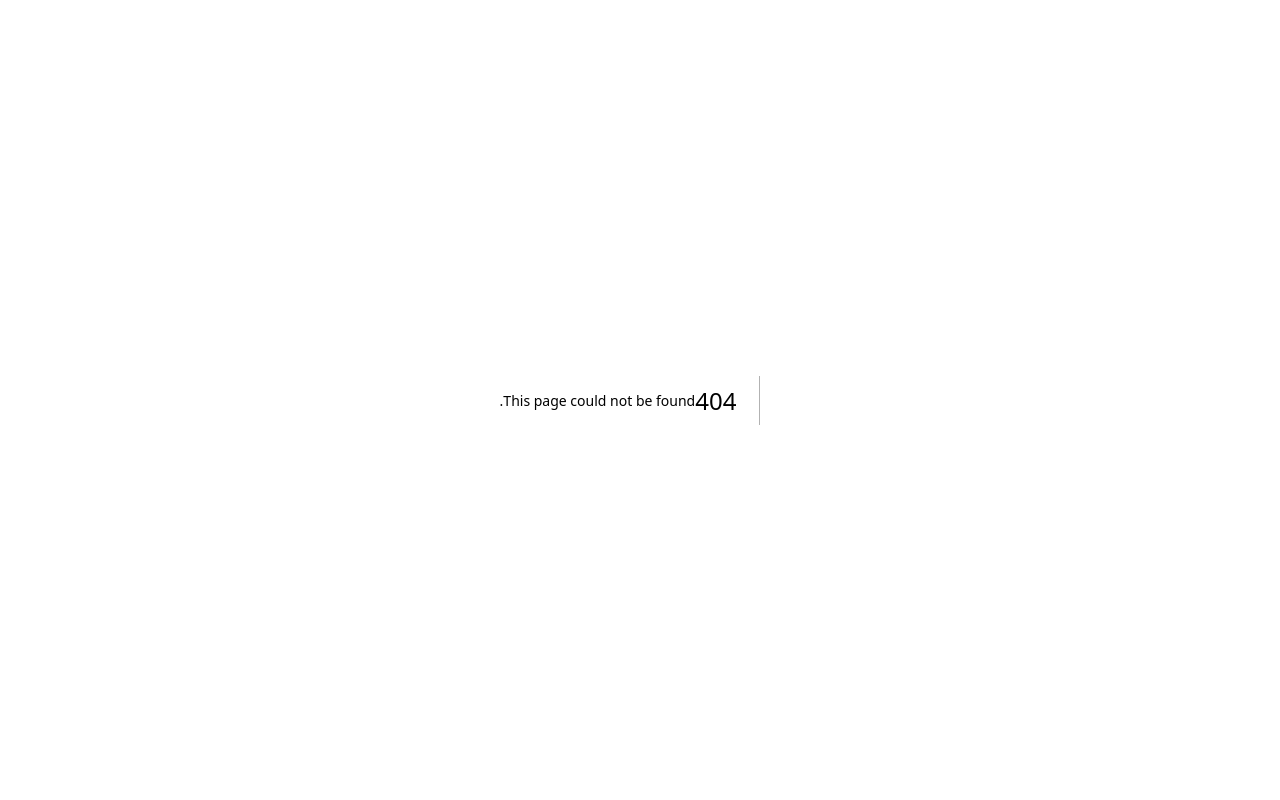
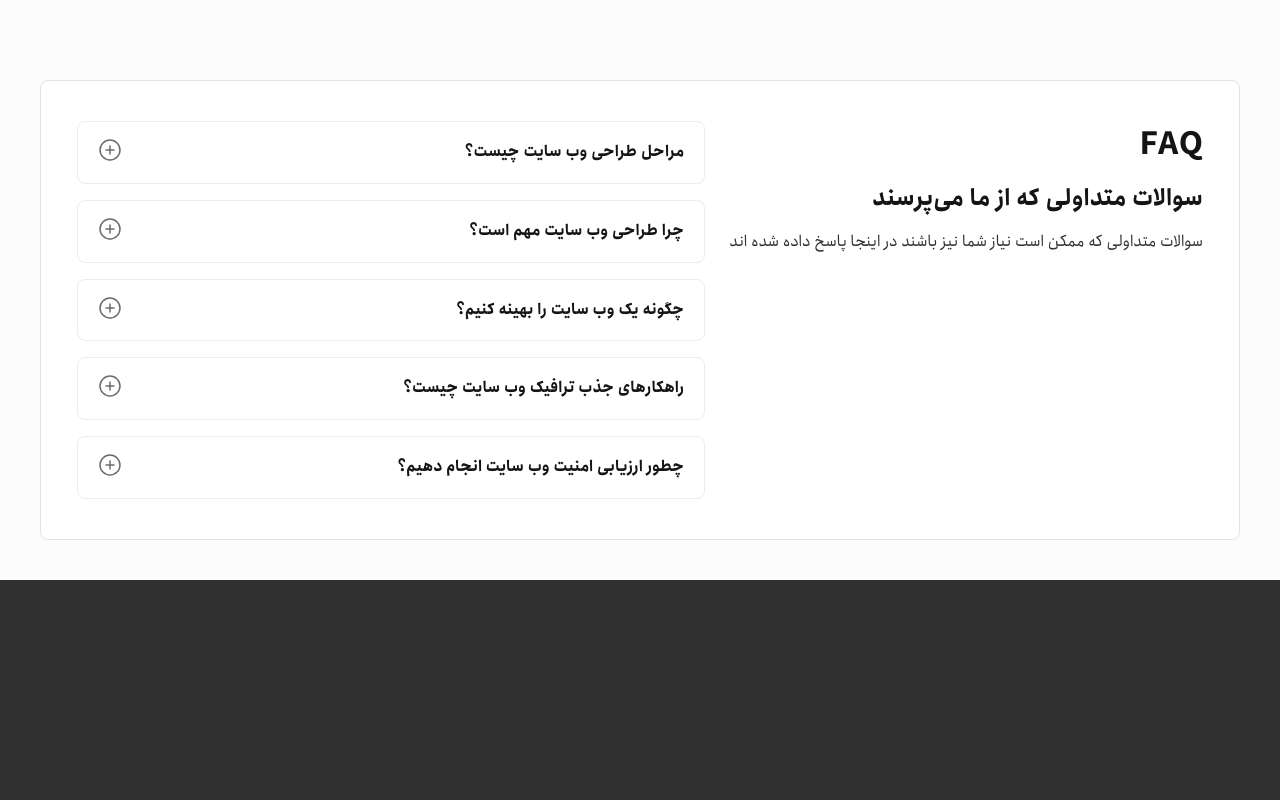
Before and after one commit to moodizone/persian, a Next.js app: page /campaigns in a window 1280 px wide. Before the commit this address had no page. Shown: the top 800 px of the page. Built offline with nearby package versions, Linux system fonts and the light colour scheme.

Commit message:
🚧 add FAQ section

```diff
--- /dev/null
+++ b/src/app/campaigns/faq.tsx
@@ -0,0 +1,71 @@
+import * as React from "react";
+
+import { Accordion } from "@/components/Accordion";
+import AccordionItem from "@/components/Accordion/item";
+import Card from "@/components/Card";
+
+const qs = [
+  {
+    id: 1,
+    q: "مراحل طراحی وب سایت چیست؟",
+    a: "تحلیل نیاز، طراحی رابط کاربری، توسعه، تست، و راه‌اندازی.",
+  },
+  {
+    id: 2,
+    q: "چرا طراحی وب سایت مهم است؟",
+    a: "زیرا تاثیر زیادی بر جذب کاربران و اعتبار برند دارد.",
+  },
+  {
+    id: 3,
+    q: "چگونه یک وب سایت را بهینه کنیم؟",
+    a: "با بهبود سرعت، سئو، طراحی ریسپانسیو و تجربه کاربری.",
+  },
+  {
+    id: 4,
+    q: "راهکارهای جذب ترافیک وب سایت چیست؟",
+    a: "سئو، تبلیغات، تولید محتوا و فعالیت در شبکه‌های اجتماعی.",
+  },
+  {
+    id: 5,
+    q: "چطور ارزیابی امنیت وب سایت انجام دهیم؟",
+    a: "با اسکن آسیب‌پذیری‌ها، تست نفوذ و بررسی دسترسی‌ها.",
+  },
+];
+
+function FAQ() {
+  return (
+    <div className="px-6 py-10 md:pt-20 md:px-10 bg-alabaster">
+      <Card>
+        <div className="flex flex-col gap-6 md:flex-row md:flex-nowrap">
+          <div className="grow-0 shrink-0 flex flex-col">
+            <h2
+              className="font-bold text-cod-gray text-[18px] text-center mb-2
+      md:text-right md:text-[32px] md:leading-[1.5]"
+            >
+              {"FAQ"}
+            </h2>
+            <h2 className="font-bold text-[16px] text-cod-gray text-center md:text-right md:text-[24px]">
+              {"سوالات متداولی که از ما می‌پرسند"}
+            </h2>
+            <h3 className="hidden md:block text-right md:mt-2 text-[16px]">
+              {
+                "سوالات متداولی که ممکن است نیاز شما نیز باشند در اینجا پاسخ داده شده اند"
+              }
+            </h3>
+          </div>
+          <div className="grow-1 shrink-1">
+            <Accordion>
+              {qs.map((item) => (
+                <AccordionItem key={item.id} title={item.q} index={item.id}>
+                  {item.a}
+                </AccordionItem>
+              ))}
+            </Accordion>
+          </div>
+        </div>
+      </Card>
+    </div>
+  );
+}
+
+export default FAQ;
--- /dev/null
+++ b/src/app/campaigns/page.tsx
@@ -0,0 +1,19 @@
+import { Metadata } from "next";
+import * as React from "react";
+
+import FAQ from "@/app/campaigns/faq";
+
+export const metadata: Metadata = {
+  title: "Campaigns",
+  description: "کمپین‌های بازاریابی و تبلیغاتی",
+};
+
+function Campaigns() {
+  return (
+    <div className="flex flex-col">
+      <FAQ />
+    </div>
+  );
+}
+
+export default Campaigns;
```
